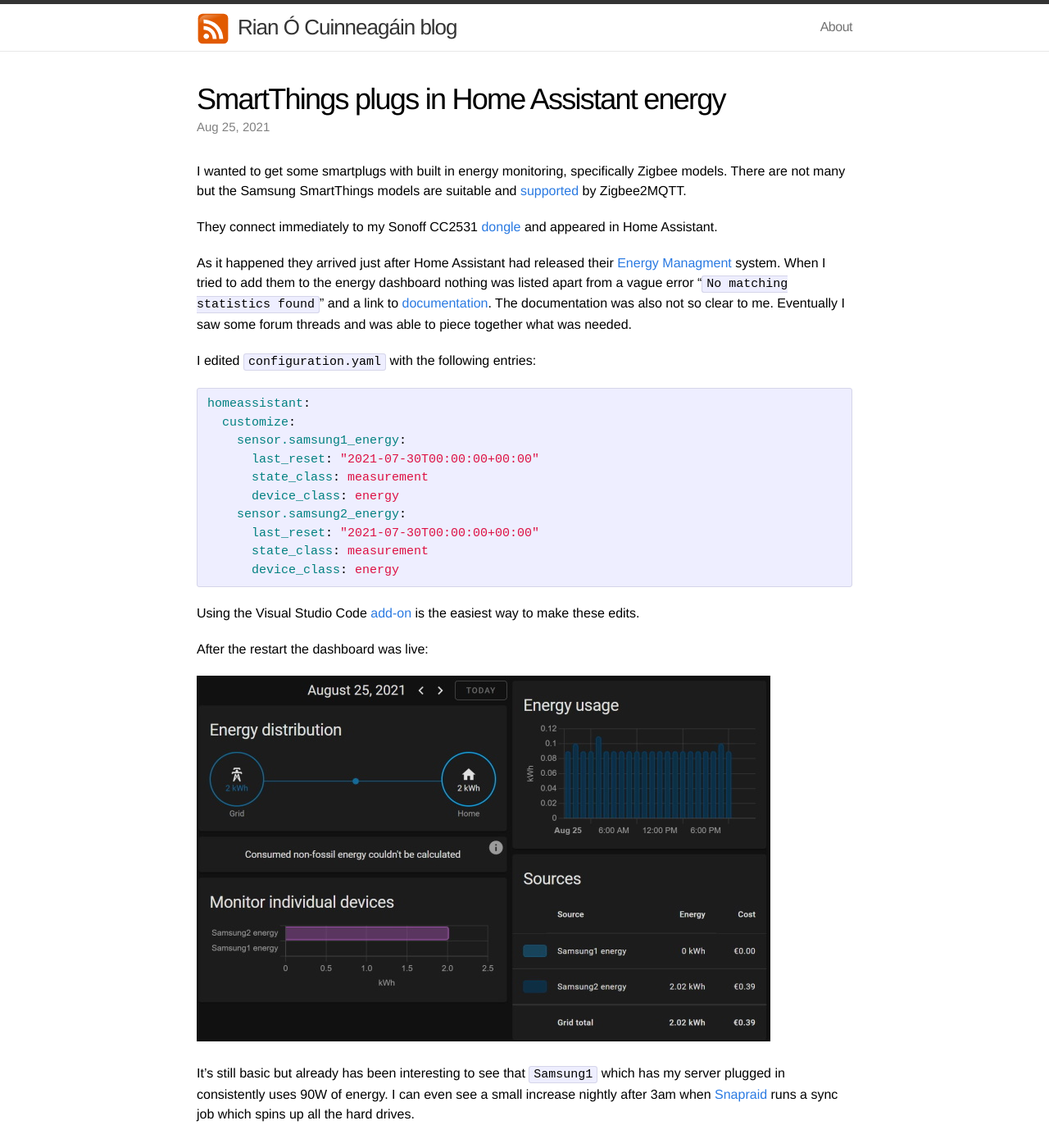
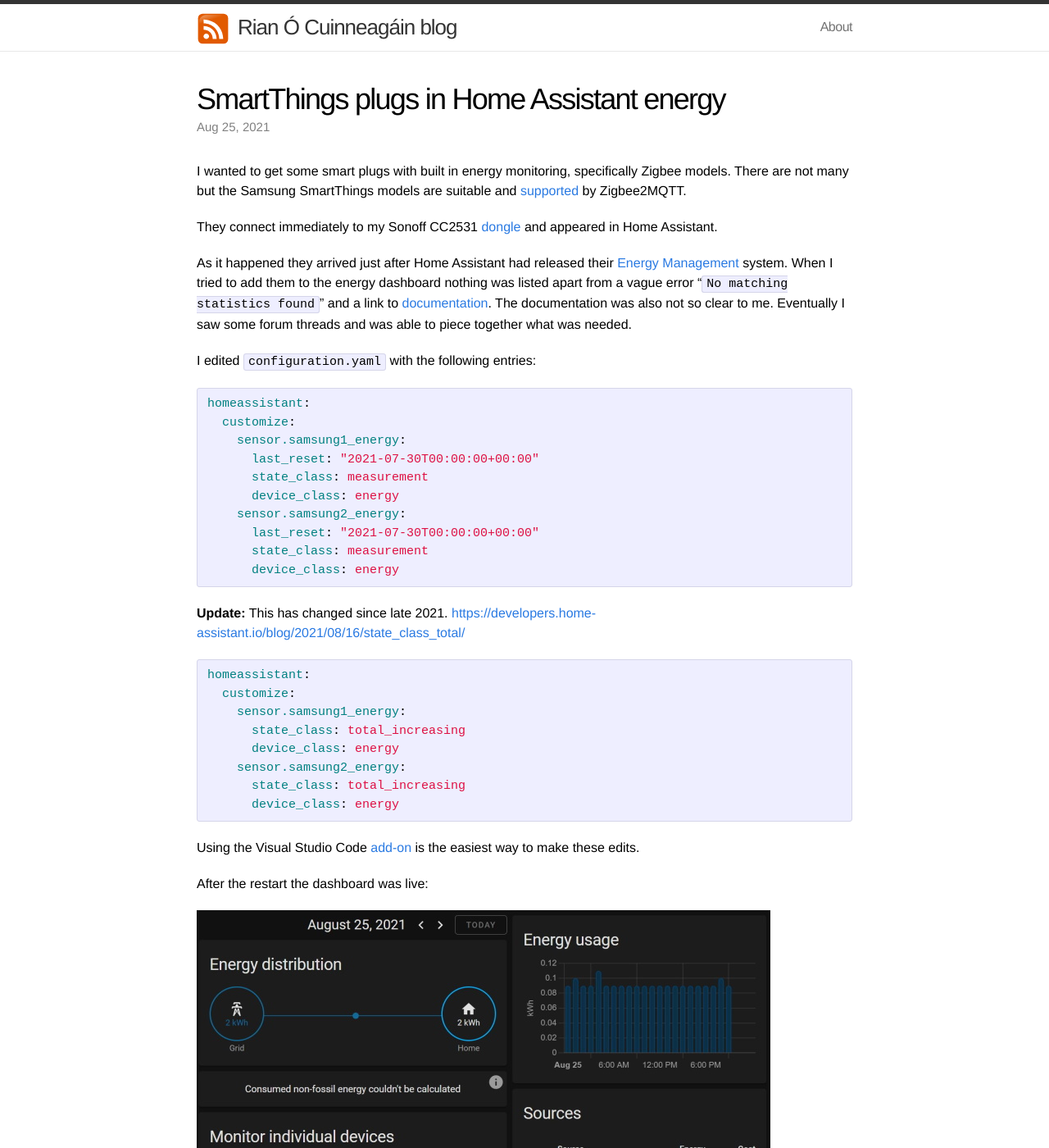
Before and after one commit to rianoc/rianoc.github.io, a Jekyll site: the page built from _posts/2021-08-25-Samsung-Engery.md, in a window 1280 px wide and 1400 px high. Shown: the whole window at 82% size. Built offline with Jekyll 4.4.1, drawn with Linux system fonts in a browser that asks for light colours.

Commit message:
Electricity prices and update plug tracking

````diff
--- a/_posts/2021-08-25-Samsung-Engery.md
+++ b/_posts/2021-08-25-Samsung-Engery.md
@@ -5,12 +5,12 @@ excerpt: "Enabling SmartThings plugs on the new Home Assistant energy dashboard"
 date:   2021-08-25 22:00:00
 ---
 
-I wanted to get some smartplugs with built in energy monitoring, specifically Zigbee models.
+I wanted to get some smart plugs with built in energy monitoring, specifically Zigbee models.
 There are not many but the Samsung SmartThings models are suitable and [supported](https://www.zigbee2mqtt.io/devices/GP-WOU019BBDWG.html) by Zigbee2MQTT.
 
 They connect immediately to my Sonoff CC2531 [dongle](https://itead.cc/product/cc2531-usb-dongle/) and appeared in Home Assistant.
 
-As it happened they arrived just after Home Assistant had released their [Energy Managment](https://www.home-assistant.io/blog/2021/08/04/home-energy-management/) system. When I tried to add them to the energy dashboard nothing was listed apart from a vague error "`No matching statistics found`" and a link to [documentation](https://developers.home-assistant.io/docs/core/entity/sensor/#long-term-statistics). The documentation was also not so clear to me. Eventually I saw some forum threads and was able to piece together what was needed.
+As it happened they arrived just after Home Assistant had released their [Energy Management](https://www.home-assistant.io/blog/2021/08/04/home-energy-management/) system. When I tried to add them to the energy dashboard nothing was listed apart from a vague error "`No matching statistics found`" and a link to [documentation](https://developers.home-assistant.io/docs/core/entity/sensor/#long-term-statistics). The documentation was also not so clear to me. Eventually I saw some forum threads and was able to piece together what was needed.
 
 I edited `configuration.yaml` with the following entries:
 
@@ -27,6 +27,19 @@ homeassistant:
       device_class: energy
 ```
 
+**Update:** This has changed since late 2021. <https://developers.home-assistant.io/blog/2021/08/16/state_class_total/>
+
+```yaml
+homeassistant:
+  customize:
+    sensor.samsung1_energy:
+      state_class: total_increasing
+      device_class: energy
+    sensor.samsung2_energy:
+      state_class: total_increasing
+      device_class: energy
+```
+
 Using the Visual Studio Code [add-on](https://github.com/hassio-addons/addon-vscode) is the easiest way to make these edits.
 
 After the restart the dashboard was live:
````
Also changed, not shown: _posts/2022-02-10-Electricity_price.md (added, +85 -0 lines).
